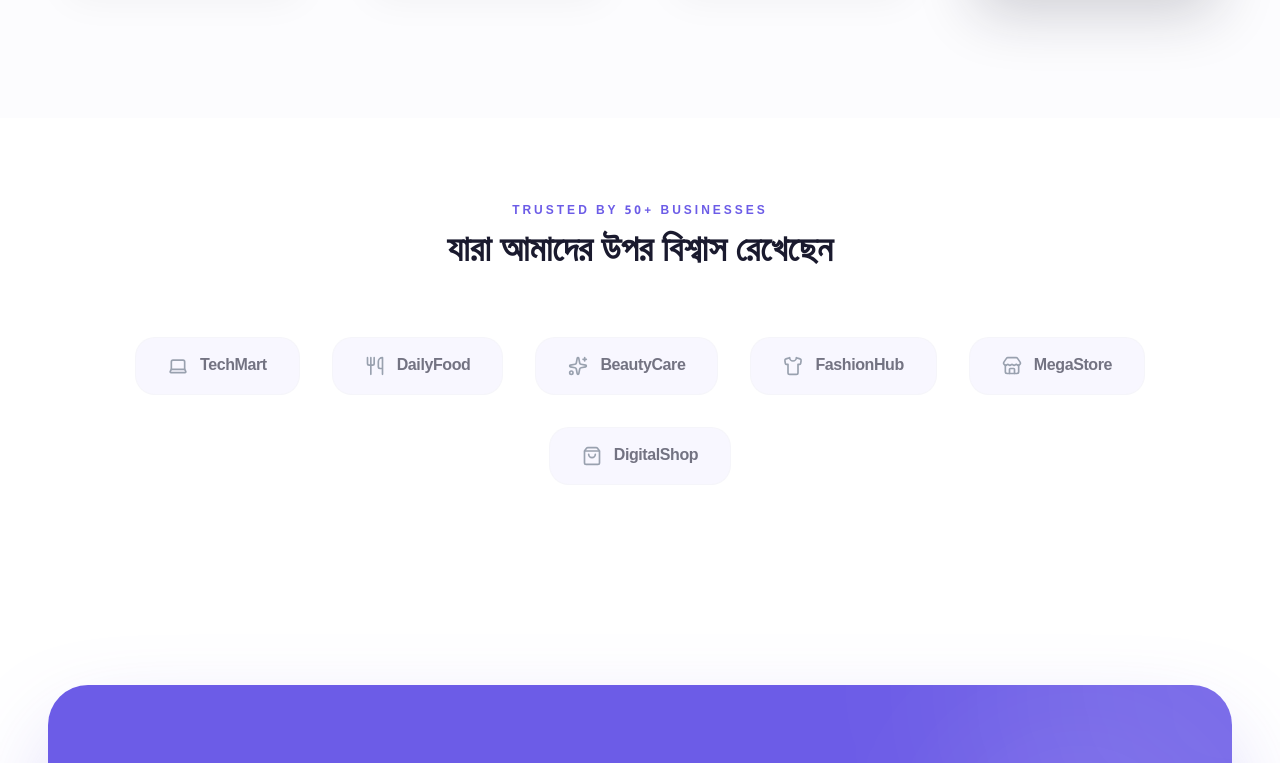
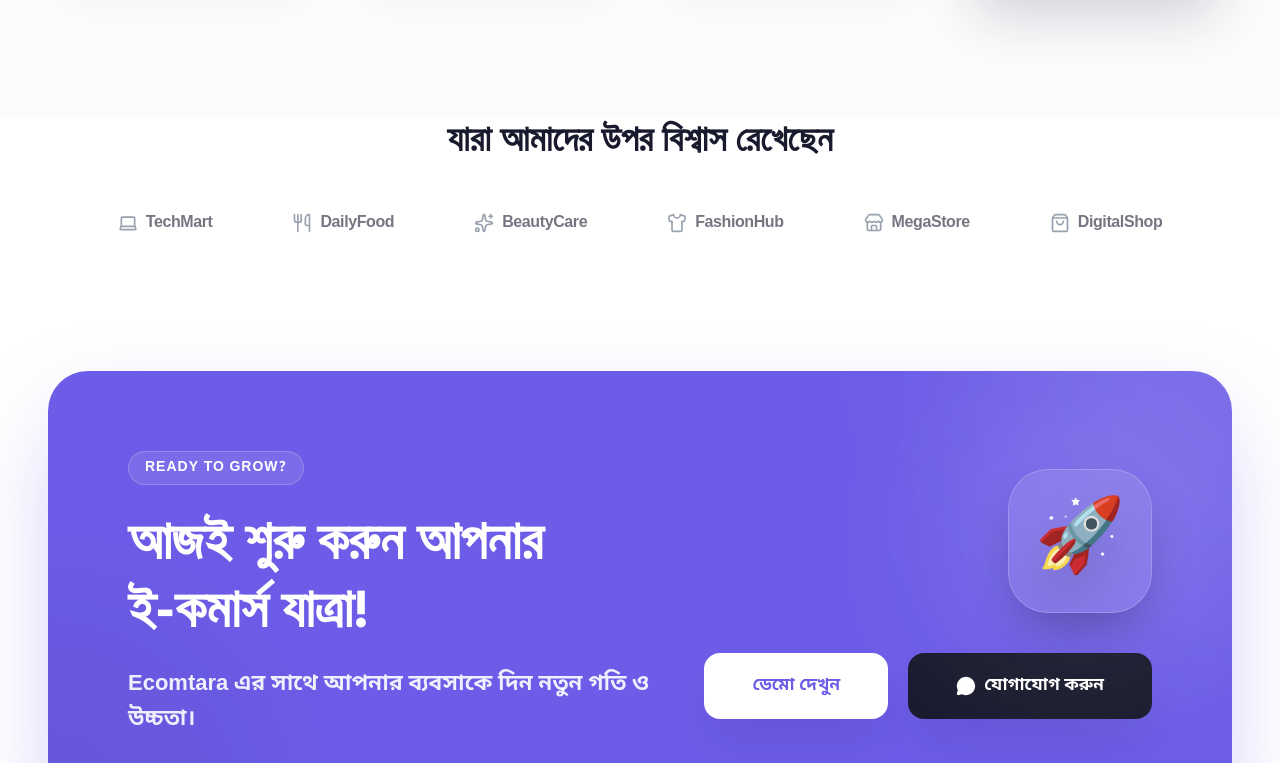
Before and after one commit to Israt-Nisha/Ecomtara, a Next.js app: page / in a window 1280 px wide. Shown: the part 2753-3516 px from the top of the page. Built offline with nearby package versions, Linux system fonts and the light colour scheme.

Commit message:
TrustedSection update

```diff
--- a/src/components/TrustedSection.tsx
+++ b/src/components/TrustedSection.tsx
@@ -11,22 +11,19 @@ const brands = [
 
 export default function TrustedSection() {
   return (
-    <section className="py-20 bg-white">
+    <section className="bg-white">
       <div className="container-custom">
-        <div className="text-center mb-16 space-y-4">
-          <div className="inline-flex items-center gap-2 text-[#6C5CE7] font-black text-[12px] uppercase tracking-[3px] mb-2">
-            Trusted By 50+ Businesses
-          </div>
+        <div className="text-center mb-8">
           <h2 className="text-[28px] lg:text-[36px] font-black text-[#1a1a2e] font-heading leading-tight">
             যারা আমাদের উপর বিশ্বাস রেখেছেন
           </h2>
         </div>
 
-        <div className="flex flex-wrap items-center justify-center gap-5 lg:gap-8 max-w-5xl mx-auto">
+        <div className="flex flex-wrap items-center justify-center gap-5 lg:gap-8 mx-auto">
           {brands.map((brand, i) => (
             <div
               key={i}
-              className="flex items-center gap-3 px-8 py-4 rounded-[20px] bg-[#F8F7FF] border border-gray-100/50 hover:bg-white hover:shadow-[0_20px_40px_-10px_rgba(108,92,231,0.1)] hover:-translate-y-1 transition-all duration-500 group cursor-pointer"
+              className="flex items-center gap-2 px-6 py-4  hover:-translate-y-1 transition-all duration-500 group cursor-pointer"
             >
               <div className="text-gray-400 group-hover:text-[#6C5CE7] transition-all duration-500 group-hover:scale-110">
                 {brand.icon}
```
